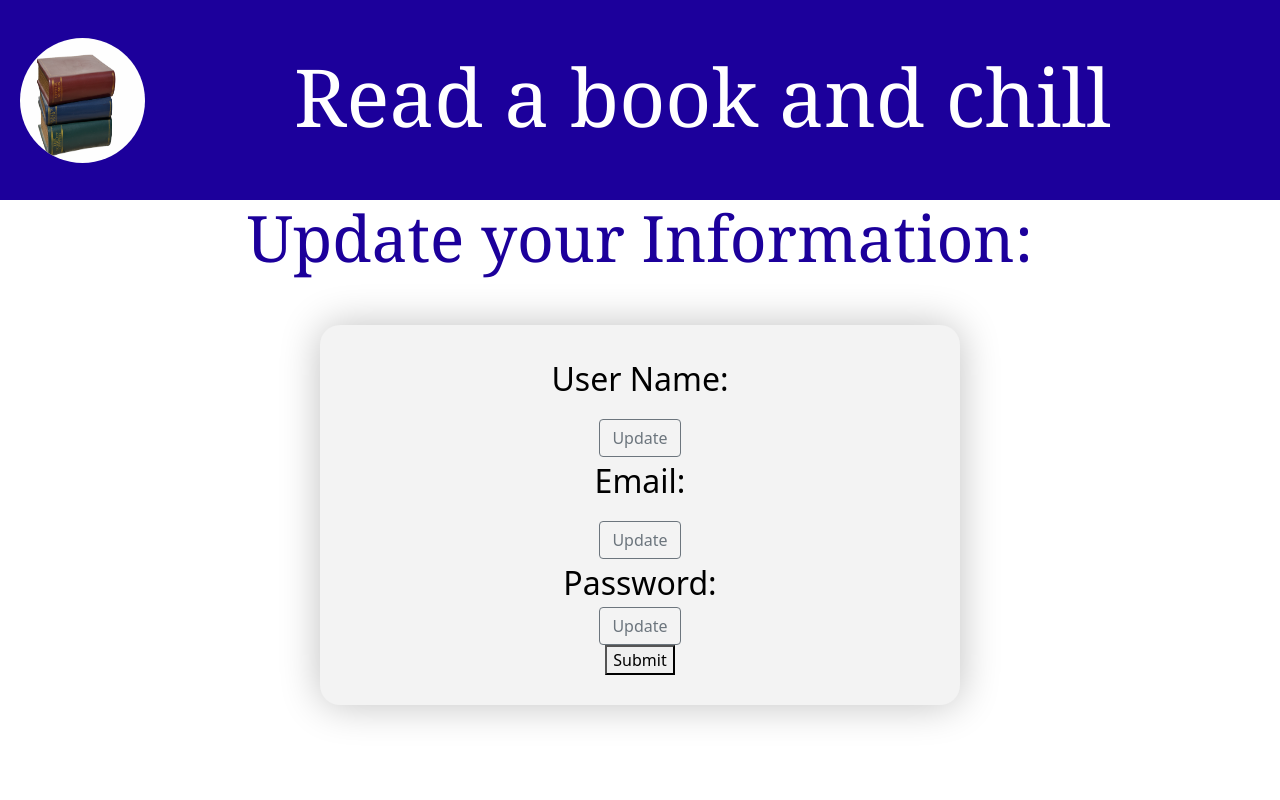
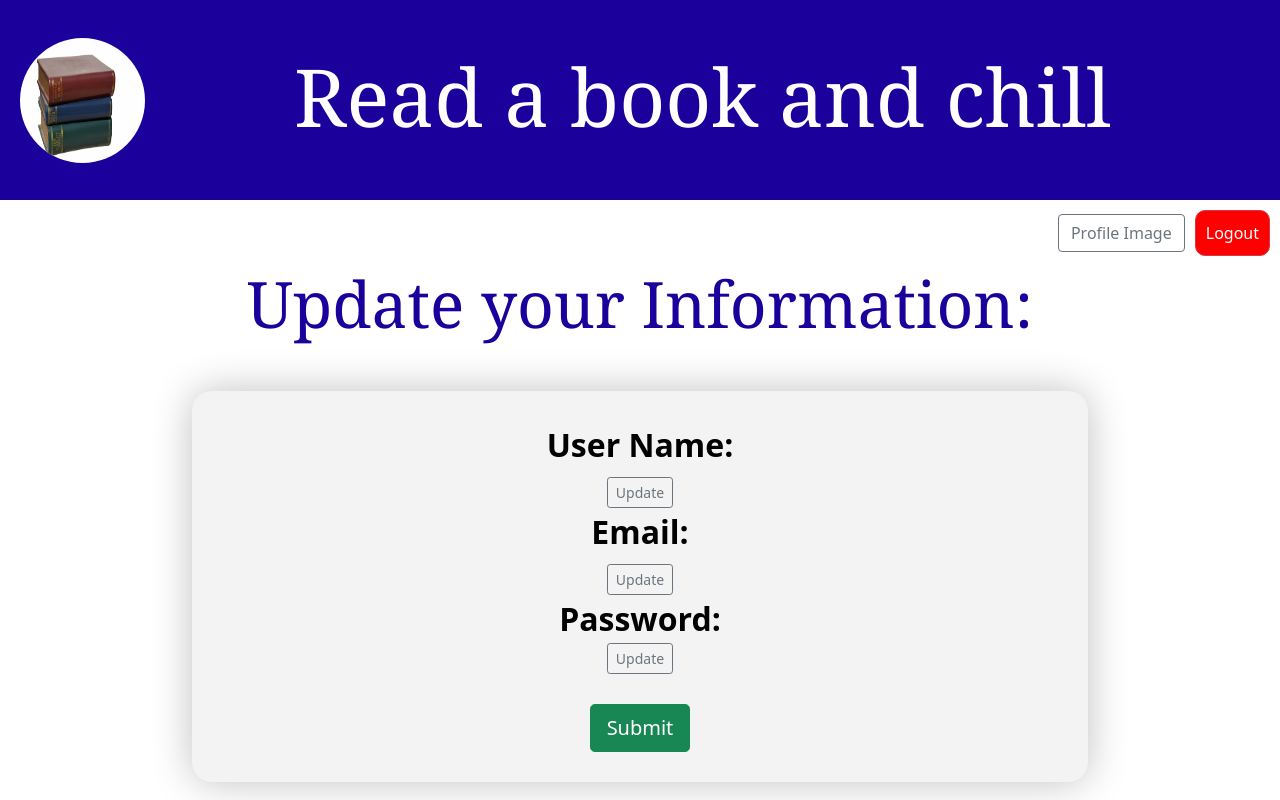
Before and after one commit to 1travelintexan/Read-More-TS, a React (Create React App) app: page /update-user in a window 1280 px wide. Built offline with nearby package versions, Linux system fonts and the light colour scheme; no server answers.

Commit message:
update profile working

```diff
--- a/src/App.css
+++ b/src/App.css
@@ -7,6 +7,12 @@ body {
 }
 #link {
   text-decoration: none;
+}
+.flex {
+  display: flex;
+  align-items: center;
+  justify-content: center;
+  flex-direction: column;
 }
 
 .landing-page {
@@ -67,7 +73,7 @@ body {
 .banner {
   width: 100vw;
   padding: 0;
-  margin: 0;
+  margin: 10px;
   display: flex;
   align-items: center;
   justify-content: flex-end;
@@ -166,7 +172,7 @@ h3 {
   font-family: Georgia, "Times New Roman", Times, serif;
 }
 .form-container {
-  width: 50vw;
+  width: 70vw;
   background-color: rgb(243, 243, 243);
   display: flex;
   align-items: center;
@@ -178,13 +184,29 @@ h3 {
   margin-top: 40px;
 }
 .form-container input {
-  width: 80%;
+  width: 40%;
   margin-bottom: 20px;
 }
 
 label {
   color: white;
   font-size: 2rem;
+}
+
+.update-label {
+  color: black;
+  font-weight: bold;
+}
+
+.update-input {
+  width: 100%;
+  display: flex;
+  align-items: center;
+  justify-content: center;
+}
+.update-input input {
+  /* //height: 100%; */
+  margin-top: 20px;
 }
 
 .header input {
--- a/src/Components/Navbar.tsx
+++ b/src/Components/Navbar.tsx
@@ -1,12 +1,30 @@
 import bookImage from "../images/booksLogo.png";
 import { User } from "../Interfaces";
-
+import Button from "react-bootstrap/Button";
+import axios from "axios";
+import { API_URL } from "../config";
+import { useNavigate, Link } from "react-router-dom";
 interface IProps {
   currentUser: User;
 }
 
 function Navbar({ currentUser }: IProps) {
+  const navigate = useNavigate();
+
+  async function handleLogout() {
+    let response = await axios.post(
+      `${API_URL}/logout`,
+      {},
+      {
+        withCredentials: true,
+      }
+    );
+    navigate("/");
+    console.log("Logout response", response);
+  }
+
   return (
+    <>
       <div className="navbar">
         <img className="logo" src={bookImage} alt="books logo" />
         <div>
@@ -22,6 +40,15 @@ function Navbar({ currentUser }: IProps) {
           ) : null}
         </div>
       </div>
+      <div className="banner">
+        <Link to="/profile-image">
+          <Button variant="outline-secondary">Profile Image</Button>{" "}
+        </Link>
+        <Button variant="danger" id="logout" onClick={handleLogout}>
+          Logout
+        </Button>
+      </div>
+    </>
   );
 }
 
--- a/src/Components/Profile.tsx
+++ b/src/Components/Profile.tsx
@@ -1,6 +1,4 @@
 import Button from "react-bootstrap/Button";
-import axios from "axios";
-import { API_URL } from "../config";
 import BookList from "../Components/BookList";
 import { useNavigate, Link } from "react-router-dom";
 import { User } from "../Interfaces";
@@ -15,28 +13,8 @@ interface IProps {
 function Profile({ currentUser, setUser }: IProps) {
   const navigate = useNavigate();
 
-  async function handleLogout() {
-    let response = await axios.post(
-      `${API_URL}/logout`,
-      {},
-      {
-        withCredentials: true,
-      }
-    );
-    navigate("/");
-    console.log("Logout response", response);
-  }
-
   return (
     <div>
-      <div className="banner">
-        <Link to="/profile-image">
-          <Button variant="outline-secondary">Profile Image</Button>{" "}
-        </Link>
-        <button id="logout" onClick={handleLogout}>
-          Logout
-        </button>
-      </div>
       <div className="profile-container">
         {currentUser ? (
           <h1>Welcome {currentUser.username}!</h1>
--- a/src/Components/UpdateUser.tsx
+++ b/src/Components/UpdateUser.tsx
@@ -3,6 +3,7 @@ import Button from "react-bootstrap/Button";
 import { useState } from "react";
 import { API_URL } from "../config";
 import { User } from "../Interfaces";
+import { CloseButton } from "react-bootstrap";
 
 interface IProps {
   currentUser: User;
@@ -24,6 +25,7 @@ function UpdateUser({ currentUser }: IProps) {
     setUpdatedUser({ ...updatedUser, [e.target.name]: value });
   };
   const handleUpdateUser = async (e: any) => {
+    console.log("updated user", updatedUser);
     let updatedUserDB = axios.post(`${API_URL}/update`, updatedUser, {
       withCredentials: true,
     });
@@ -32,26 +34,34 @@ function UpdateUser({ currentUser }: IProps) {
 
   const handleShowForm = (e: any) => {
     let name = e.target.name;
-    console.log("clicked", name);
     setShowInput({ ...showInput, [name]: true });
+  };
+
+  const handleCloseInput = (e: any) => {
+    let name = e.target.name;
+    setShowInput({ ...showInput, [name]: false });
   };
   return (
     <div className="updateUser-page">
       <h2>Update your Information:</h2>
       <form onSubmit={handleUpdateUser} className="form-container">
-        <label style={{ color: "black" }}>User Name:</label>
+        <label className="update-label">User Name:</label>
         {showInput.usernameBtn ? (
+          <div className="update-input">
             <input
               name="username"
               type="text"
               placeholder="Enter your new username"
               onChange={handleChange}
             />
+            <CloseButton name="usernameBtn" onClick={handleCloseInput} />
+          </div>
         ) : (
           <div>
-            <p>{currentUser.username}</p>
+            <h4>{currentUser.username}</h4>
             <Button
               variant="outline-secondary"
+              size="sm"
               name="usernameBtn"
               onClick={handleShowForm}
             >
@@ -59,19 +69,23 @@ function UpdateUser({ currentUser }: IProps) {
             </Button>
           </div>
         )}
-        <label style={{ color: "black" }}>Email:</label>
+        <label className="update-label">Email:</label>
         {showInput.emailBtn ? (
+          <div className="update-input">
             <input
               name="email"
               type="email"
               placeholder="Enter your email"
               onChange={handleChange}
             />
+            <CloseButton name="emailBtn" onClick={handleCloseInput} />
+          </div>
         ) : (
-          <div>
-            <p>{currentUser.email}</p>
+          <div className="flex">
+            <h4>{currentUser.email}</h4>
             <Button
               variant="outline-secondary"
+              size="sm"
               name="emailBtn"
               onClick={handleShowForm}
             >
@@ -79,18 +93,22 @@ function UpdateUser({ currentUser }: IProps) {
             </Button>
           </div>
         )}
-        <label style={{ color: "black" }}>Password:</label>
+        <label className="update-label">Password:</label>
         {showInput.passwordBtn ? (
+          <div className="update-input">
             <input
               name="password"
               type="password"
               placeholder="Enter your new password"
               onChange={handleChange}
             />
+            <CloseButton name="passwordBtn" onClick={handleCloseInput} />
+          </div>
         ) : (
           <div>
             <Button
               variant="outline-secondary"
+              size="sm"
               name="passwordBtn"
               onClick={handleShowForm}
             >
@@ -98,7 +116,14 @@ function UpdateUser({ currentUser }: IProps) {
             </Button>
           </div>
         )}
-        <button>Submit</button>
+        <Button
+          variant="success"
+          size="lg"
+          style={{ marginTop: "30px" }}
+          type="submit"
+        >
+          Submit
+        </Button>
       </form>
     </div>
   );
```
Lines whose indentation alone changed are shown as unchanged.
